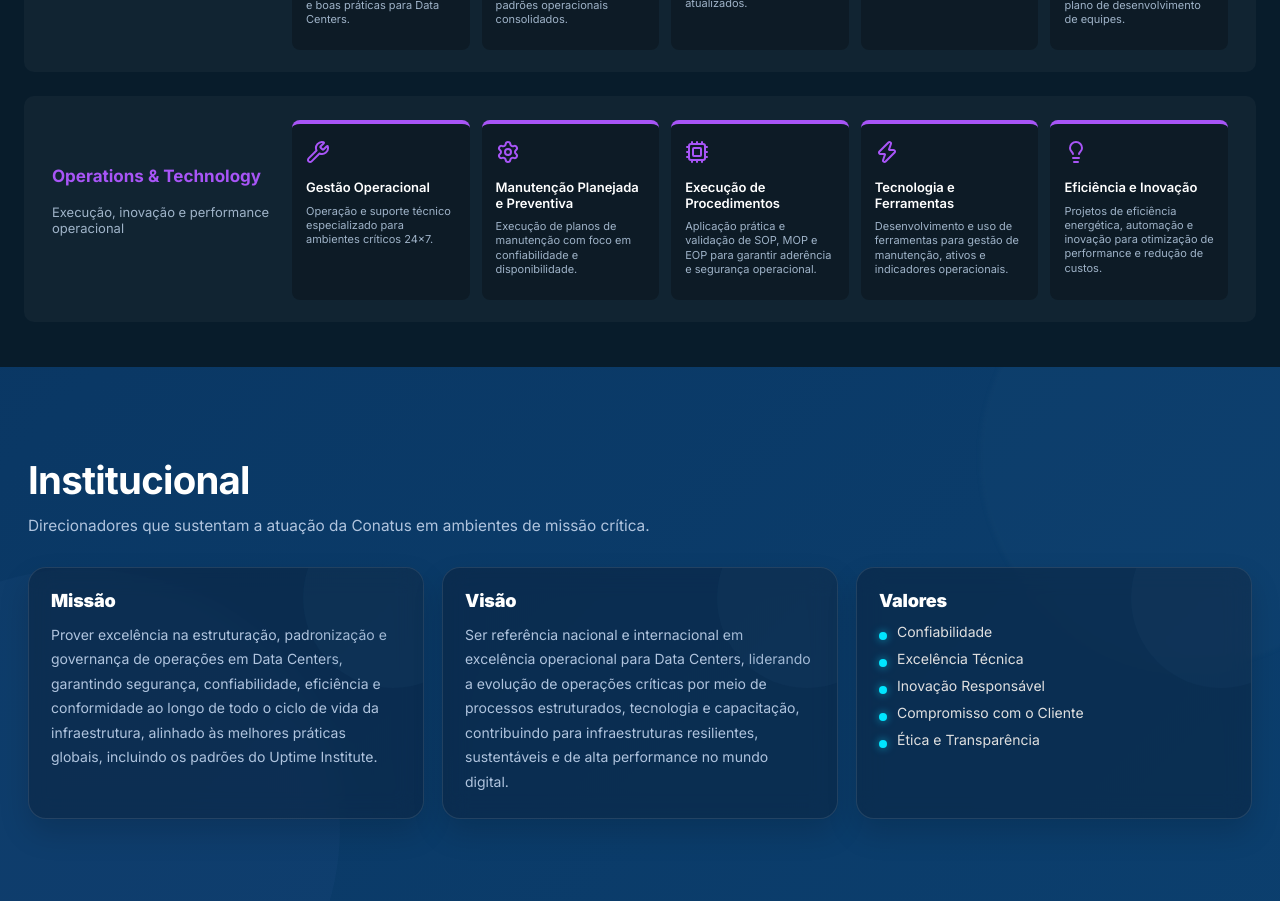
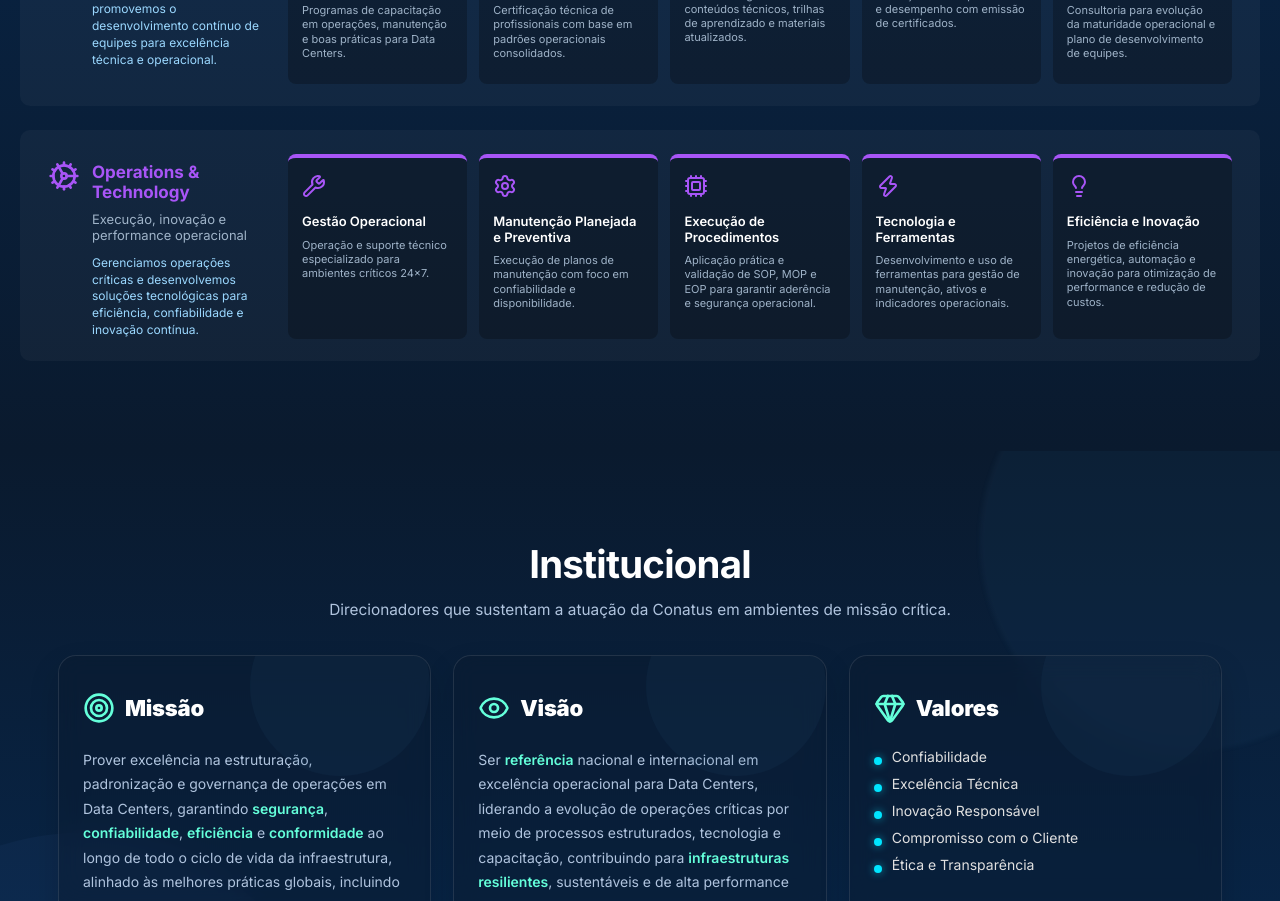
Before and after one commit to novaesbr/conatus-website, a Next.js app: page / in a window 1280 px wide. Shown: the part 3160-4061 px from the top of the page. Built offline with nearby package versions, Linux system fonts and the light colour scheme.

Commit message:
feat: add institutional section with icons and badges, fix services navigation

```diff
--- a/app/components/institucional.tsx
+++ b/app/components/institucional.tsx
@@ -1,3 +1,5 @@
+import { Target, Eye, Gem, ShieldCheck, Activity, Zap, FileCheck, Globe, Layers, Server, Cpu, Users } from 'lucide-react';
+
 export default function Institutional() {
     return (
       <section className="institutional" id="institucional">
@@ -11,21 +13,66 @@ export default function Institutional() {
 
           <div className="institutional__grid">
             <article className="institutional__card">
-              <h3>Missão</h3>
+              <div className="institutional__card-header">
+                <Target className="institutional__icon" />
+                <h3>Missão</h3>
+              </div>
               <p>
-                Prover excelência na estruturação, padronização e governança de operações em Data Centers, garantindo segurança, confiabilidade, eficiência e conformidade ao longo de todo o ciclo de vida da infraestrutura, alinhado às melhores práticas globais, incluindo os padrões do Uptime Institute.
+                Prover excelência na estruturação, padronização e governança de operações em Data Centers, garantindo <span className="institutional__highlight">segurança</span>, <span className="institutional__highlight">confiabilidade</span>, <span className="institutional__highlight">eficiência</span> e <span className="institutional__highlight">conformidade</span> ao longo de todo o ciclo de vida da infraestrutura, alinhado às melhores práticas globais, incluindo os padrões do Uptime Institute.
               </p>
+              <div className="institutional__badges">
+                <div className="institutional__badge" title="Segurança">
+                  <ShieldCheck size={18} />
+                  <span>Segurança</span>
+                </div>
+                <div className="institutional__badge" title="Confiabilidade">
+                  <Activity size={18} />
+                  <span>Confiabilidade</span>
+                </div>
+                <div className="institutional__badge" title="Eficiência">
+                  <Zap size={18} />
+                  <span>Eficiência</span>
+                </div>
+                <div className="institutional__badge" title="Conformidade">
+                  <FileCheck size={18} />
+                  <span>Conformidade</span>
+                </div>
+              </div>
             </article>
 
             <article className="institutional__card">
-              <h3>Visão</h3>
-              <p>
-                Ser referência nacional e internacional em excelência operacional para Data Centers, liderando a evolução de operações críticas por meio de processos estruturados, tecnologia e capacitação, contribuindo para infraestruturas resilientes, sustentáveis e de alta performance no mundo digital.
+              <div className="institutional__card-header">
+                <Eye className="institutional__icon" />
+                <h3>Visão</h3>
+              </div>
+<p>
+                Ser <span className="institutional__highlight">referência</span> nacional e internacional em excelência operacional para Data Centers, liderando a evolução de operações críticas por meio de processos estruturados, tecnologia e capacitação, contribuindo para <span className="institutional__highlight">infraestruturas resilientes</span>, sustentáveis e de alta performance no <span className="institutional__highlight">mundo digital</span>.
               </p>
+              <div className="institutional__badges">
+                <div className="institutional__badge" title="Referência">
+                  <Globe size={18} />
+                  <span>Referência</span>
+                </div>
+                <div className="institutional__badge" title="Resiliência">
+                  <ShieldCheck size={18} />
+                  <span>Resiliência</span>
+                </div>
+                <div className="institutional__badge" title="Infraestruturas Críticas">
+                  <Server size={18} />
+                  <span>Infraestruturas</span>
+                </div>
+                <div className="institutional__badge" title="Mundo Digital">
+                  <Cpu size={18} />
+                  <span>Mundo Digital</span>
+                </div>
+              </div>
             </article>
 
             <article className="institutional__card">
-              <h3>Valores</h3>
+              <div className="institutional__card-header">
+                <Gem className="institutional__icon" />
+                <h3>Valores</h3>
+              </div>
               <ul className="institutional__list">
                 <li>Confiabilidade</li>
                 <li>Excelência Técnica</li>
@@ -35,6 +82,11 @@ export default function Institutional() {
               </ul>
             </article>
           </div>
+          <p className="institutional__footer-text">
+            <Users className="institutional__footer-icon" />
+            Pessoas, processos e tecnologia integrados<br />
+            <span className="institutional__highlight">para garantir excelência operacional e sustentabilidade em Data Centers.</span>
+          </p>
         </div>
       </section>
     )
--- a/app/components/services.tsx
+++ b/app/components/services.tsx
@@ -14,8 +14,13 @@ import {
   Settings,
   Cpu,
   Zap,
-  Lightbulb
+  Lightbulb,
+  ClipboardList,
+  GraduationCap as GraduationCapIcon,
+  Cog
 } from "lucide-react"
+
+const sectionIcons = [ClipboardList, GraduationCapIcon, Cog]
 
 const icons = [
   [FileText, Shield, BookOpen, Users, GraduationCap],
@@ -27,9 +32,10 @@ const groupColors = ["#06b6d4", "#22c55e", "#a855f7"]
 
 export default function Services() {
   const groups = [
-    {
+{
       title: "Procedures",
-      subtitle: "Desenvolvemos, padronizamos e governamos procedimentos operacionais críticos para garantir segurança, consistência e redução de riscos.",
+      subtitle: "Padronização e governança (SOP, MOP, EOP)",
+      description: "Desenvolvemos, padronizamos e governamos procedimentos operacionais críticos para garantir segurança, consistência e redução de riscos.",
       items: [
         { title: "Elaboração e Padronização de Procedimentos", desc: "Desenvolvimento de SOP, MOP e EOP alinhados às melhores práticas e aos padrões do Uptime Institute." },
         { title: "Mapeamento e Estruturação de Processos Críticos", desc: "Definição de fluxos, papéis e responsabilidades para operações e manutenções em Data Centers." },
@@ -41,6 +47,7 @@ export default function Services() {
     {
       title: "Institute",
       subtitle: "Capacitação e certificação técnica",
+      description: "Capacitamos profissionais e promovemos o desenvolvimento contínuo de equipes para excelência técnica e operacional.",
       items: [
         { title: "Treinamentos Especializados", desc: "Programas de capacitação em operações, manutenção e boas práticas para Data Centers." },
         { title: "Certificações Profissionais", desc: "Certificação técnica de profissionais com base em padrões operacionais consolidados." },
@@ -52,6 +59,7 @@ export default function Services() {
     {
       title: "Operations & Technology",
       subtitle: "Execução, inovação e performance operacional",
+      description: "Gerenciamos operações críticas e desenvolvemos soluções tecnológicas para eficiência, confiabilidade e inovação contínua.",
       items: [
         { title: "Gestão Operacional", desc: "Operação e suporte técnico especializado para ambientes críticos 24x7." },
         { title: "Manutenção Planejada e Preventiva", desc: "Execução de planos de manutenção com foco em confiabilidade e disponibilidade." },
@@ -63,7 +71,7 @@ export default function Services() {
   ]
 
   return (
-    <section className="services">
+    <section className="services" id="servicos">
       <div className="services__container">
         <div className="services__header">
           <h2>SERVIÇOS</h2>
@@ -74,10 +82,17 @@ export default function Services() {
           {groups.map((group, i) => (
             <div key={i} className="services-section">
               <div className="services-section-header">
-                <div className="group-header">
+                <div className="services-section-icon" style={{ color: groupColors[i] }}>
+                  {(() => {
+                    const Icon = sectionIcons[i]
+                    return <Icon size={32} />
+                  })()}
+                </div>
+                <div className="services-section-content">
                   <h3 style={{ color: groupColors[i] }}>{group.title}</h3>
+                  <p>{group.subtitle}</p>
+                  {group.description && <p className="group-description">{group.description}</p>}
                 </div>
-                <p className="group-subtitle">{group.subtitle}</p>
               </div>
 
               <div className="service-cards">
--- a/app/globals.css
+++ b/app/globals.css
@@ -8,7 +8,21 @@
   --gray-medium: #838384;
   --white: #ffffff;
   --bg-dark: #072a53;
+  --bg-section: #0a1a2e;
   --glass-bg: rgba(10, 25, 47, 0.6);
+}
+
+*{
+  margin: 0;
+  padding: 0;
+  box-sizing: border-box;
+}
+
+body{
+  font-family: 'Inter', sans-serif;
+  background: linear-gradient(180deg, var(--bg-dark) 0%, var(--bg-section) 50%, var(--bg-dark) 100%);
+  color: #e0e0e0;
+  min-height: 100vh;
 }
 
 *{
@@ -444,7 +458,7 @@ body{
 ====================== */
 
 .about{
-  background: transparent;
+  background: linear-gradient(180deg, var(--bg-dark) 0%, var(--bg-section) 100%);
   padding: clamp(64px, 7vw, 96px) 20px;
 }
 
@@ -608,9 +622,10 @@ body{
 ====================== */
 
 .services {
-  background: #081c2b;
-  color: #fff;
-  padding: 45px 24px;
+  background: linear-gradient(180deg, var(--bg-dark) 0%, var(--bg-section) 100%);
+  padding: 90px 20px;
+  position: relative;
+  overflow: hidden;
 }
 
 .services__container {
@@ -624,10 +639,11 @@ body{
 }
 
 .services__header h2 {
-  font-size: 42px;
-  font-weight: 300;
-  letter-spacing: 9px;
-  margin-bottom: 16px;
+  font-size: clamp(28px, 3vw, 44px);
+  font-weight: 400;
+  color: #fff;
+  letter-spacing: -0.02em;
+  margin-bottom: 10px;
 }
 
 .services__header p {
@@ -652,8 +668,52 @@ body{
 .services-section-header {
   flex: 0 0 220px;
   display: flex;
-  flex-direction: column;
-  justify-content: center;
+  align-items: flex-start;
+  gap: 12px;
+}
+
+.services-section-icon {
+  display: flex;
+  align-items: flex-start;
+  padding-top: 6px;
+}
+
+.services-section-content h3 {
+  font-size: 17px;
+  margin: 0;
+  line-height: 1.2;
+}
+
+.services-section-content p {
+  font-size: 13px;
+  color: #9fb3c8;
+  margin: 0;
+}
+
+.services-section-content .group-description {
+  margin-top: 8px;
+}
+
+.services-section-header h3 {
+  font-size: 17px;
+  margin: 8px 0 8px 0;
+}
+
+.services-section-icon {
+  margin-bottom: 8px;
+}
+
+.services-section-header p {
+  font-size: 13px;
+  color: #9fb3c8;
+  margin: 0;
+}
+
+.services-section-header .group-description {
+  margin-top: 12px;
+  font-size: 12px;
+  color: #9bd8ff;
+  line-height: 1.4;
 }
 
 .services-section .service-cards {
@@ -675,12 +735,6 @@ body{
 .group-header p {
   font-size: 13px;
   color: #9fb3c8;
-}
-
-.group-subtitle {
-  font-size: 13px;
-  color: #9fb3c8;
-  margin-bottom: 18px;
 }
 
 .service-cards {
@@ -731,8 +785,8 @@ body{
 ====================== */
 
 .institutional{
-  background: transparent;
-  padding: clamp(64px, 7vw, 110px) 0;
+  background: linear-gradient(180deg, var(--bg-section) 0%, var(--bg-dark) 100%);
+  padding: 90px 20px;
   position: relative;
   overflow: hidden;
 }
@@ -759,7 +813,7 @@ body{
 }
 
 .institutional__container{
-  width: min(1280px, 100%);
+  max-width: 1220px;
   margin: 0 auto;
   padding: 0 28px;
   position: relative;
@@ -768,7 +822,8 @@ body{
 
 .institutional__head{
   max-width: 820px;
-  margin-bottom: 28px;
+  margin: 0 auto 32px;
+  text-align: center;
 }
 
 .institutional__head h2{
@@ -786,8 +841,9 @@ body{
 
 .institutional__grid{
   display: grid;
-  grid-template-columns: repeat(3, minmax(0, 1fr));
-  gap: 18px;
+  grid-template-columns: repeat(3, 1fr);
+  gap: 22px;
+  align-items: stretch;
 }
 
 .institutional__card{
@@ -797,7 +853,10 @@ body{
   border: 1px solid rgba(255, 255, 255, 0.1);
   border-radius: 18px;
   box-shadow: 0 14px 30px rgba(0,0,0,.15);
-  padding: 22px 22px 24px;
+  min-height: 360px;
+  padding: 36px 24px 28px;
+  display: flex;
+  flex-direction: column;
   position: relative;
   overflow: hidden;
   transition: transform .18s ease, box-shadow .18s ease, border-color .18s ease;
@@ -806,7 +865,7 @@ body{
 .institutional__card::after{
   content:"";
   position:absolute;
-  right:-60px;
+  right:-0px;
   top:-60px;
   width: 180px;
   height: 180px;
@@ -820,18 +879,60 @@ body{
   box-shadow: 0 22px 46px rgba(0,229,255,0.15);
 }
 
+.institutional__icon{
+  width: 32px;
+  height: 32px;
+  color: #64ffda;
+  margin-right: 10px;
+}
+
+.institutional__card-header{
+  display: flex;
+  align-items: center;
+  margin-bottom: 24px;
+}
+
 .institutional__card h3{
-  font-size: 18px;
+  font-size: 22px;
   font-weight: 900;
   color: #fff;
   letter-spacing: -0.01em;
-  margin-bottom: 12px;
+  margin: 0;
 }
 
 .institutional__card p{
   font-size: 14px;
   line-height: 1.75;
   color: #b0c4de;
+  margin-bottom: 20px;
+}
+
+.institutional__highlight{
+  color: #64ffda;
+  font-weight: 600;
+}
+
+.institutional__badges{
+  display: flex;
+  justify-content: center;
+  flex-wrap: wrap;
+  gap: 8px;
+  margin-top: 16px;
+}
+
+.institutional__badge{
+  display: flex;
+  flex-direction: column;
+  align-items: center;
+  justify-content: center;
+  gap: 1px;
+  background: rgba(100, 255, 218, 0.1);
+  border: 1px solid rgba(100, 255, 218, 0.2);
+  border-radius: 6px;
+  padding: 4px 6px;
+  font-size: 9px;
+  color: #64ffda;
+  min-width: 60px;
 }
 
 .institutional__list{
@@ -859,6 +960,25 @@ body{
   left: 0;
   top: 9px;
   box-shadow: 0 0 8px rgba(0,229,255,.6);
+}
+
+.institutional__footer-text{
+  font-size: 17px;
+  color: #b0c4de;
+  text-align: center;
+  margin-top: 16px;
+  padding-top: 16px;
+  border-top: 1px solid rgba(255,255,255,0.1);
+  display: flex;
+  align-items: center;
+  justify-content: center;
+  gap: 10px;
+}
+
+.institutional__footer-icon{
+  width: 26px;
+  height: 26px;
+  color: #64ffda;
 }
 
 /* Responsivo */
```
